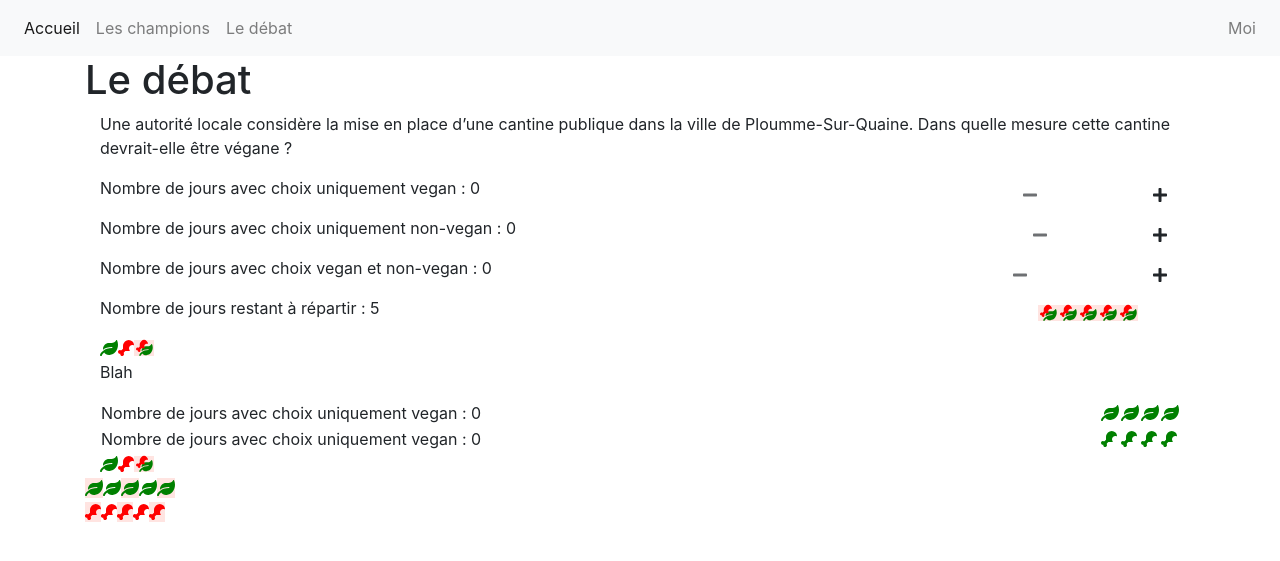
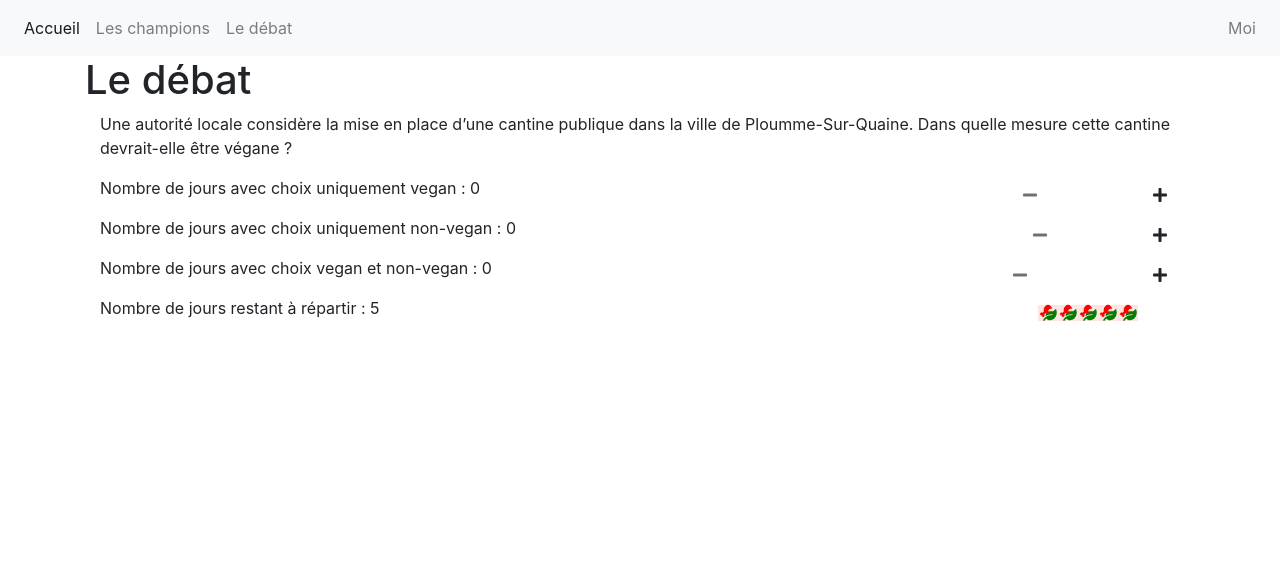
Before and after one commit to oliviercailloux/diet-web, a Jekyll site: the page built from debat.html, in a window 1280 px wide. Shown: the top 561 px of the page. Built offline with Jekyll 4.4.1, drawn with Linux system fonts in a browser that asks for light colours.

Commit message:
Clean up HTML

```diff
--- a/debat.html
+++ b/debat.html
@@ -30,60 +30,6 @@ extra_js:
 	<div class="row" id="row-meat"></div>
 	<div class="row" id="row-mixed"></div>
 	<div class="row" id="row-remaining"></div>
-	<span class="fas fa-leaf" style="color: Green"></span><span
-		class="fas fa-drumstick-bite" style="color: Red"></span><span class="fa-layers fa-fw"
-		style="background: MistyRose"> <span class="fas fa-leaf"
-		data-fa-transform="shrink-4 down-2 right-2" style="color: Green"></span>
-		<span class="fas fa-drumstick-bite"
-		data-fa-transform="shrink-4 up-2 left-2" style="color: Red"></span>
-	</span>
-</div>
-<div id="initial-question" class="container">
-	<p>Blah</p>
-	<table><tbody>
-	<tr id="table-row-vegan">
-	<td>Nombre de jours avec choix uniquement vegan : 0</td>
-	<td><span class="fas fa-leaf" style="color: Green"></span></td>
-	<td><span class="fas fa-leaf" style="color: Green"></span></td>
-	<td><span class="fas fa-leaf" style="color: Green"></span></td>
-	<td><span class="fas fa-leaf" style="color: Green"></span></td>
-	</tr>
-	<tr id="table-row-vegan">
-	<td width=100%>Nombre de jours avec choix uniquement vegan : 0</td>
-	<td><span class="fas fa-drumstick-bite" style="color: Green"></span></td>
-	<td><span class="fas fa-drumstick-bite" style="color: Green"></span></td>
-	<td><span class="fas fa-drumstick-bite" style="color: Green"></span></td>
-	<td><span class="fas fa-drumstick-bite" style="color: Green"></span></td>
-	</tr>
-	<tr id="table-row-meat"></tr>
-	</tbody>
-	</table>
-	<div class="row" id="row-vegan-grid"></div>
-	<div class="row" id="row-meat"></div>
-	<div class="row" id="row-mixed"></div>
-	<div class="row" id="row-remaining"></div>
-	<span class="fas fa-leaf" style="color: Green"></span><span
-		class="fas fa-drumstick-bite" style="color: Red"></span><span class="fa-layers fa-fw"
-		style="background: MistyRose"> <span class="fas fa-leaf"
-		data-fa-transform="shrink-4 down-2 right-2" style="color: Green"></span>
-		<span class="fas fa-drumstick-bite"
-		data-fa-transform="shrink-4 up-2 left-2" style="color: Red"></span>
-	</span>
-</div>
-<div>
-	<span class="fas fa-leaf" style="color: Green; background: MistyRose"></span><span
-		class="fas fa-leaf" style="color: Green"></span><span
-		class="fas fa-leaf" style="color: Green; background: MistyRose"></span><span
-		class="fas fa-leaf" style="color: Green"></span><span
-		class="fas fa-leaf" style="color: Green; background: MistyRose"></span>
-</div>
-<div>
-	<span
-		class="fas fa-drumstick-bite" style="color: Red; background: MistyRose"></span><span
-		class="fas fa-drumstick-bite" style="color: Red"></span><span
-		class="fas fa-drumstick-bite" style="color: Red; background: MistyRose"></span><span
-		class="fas fa-drumstick-bite" style="color: Red"></span><span
-		class="fas fa-drumstick-bite" style="color: Red; background: MistyRose"></span>
 </div>
 <div id="videos" class="row" hidden="true">
 	<p>Videos.</p>
```
